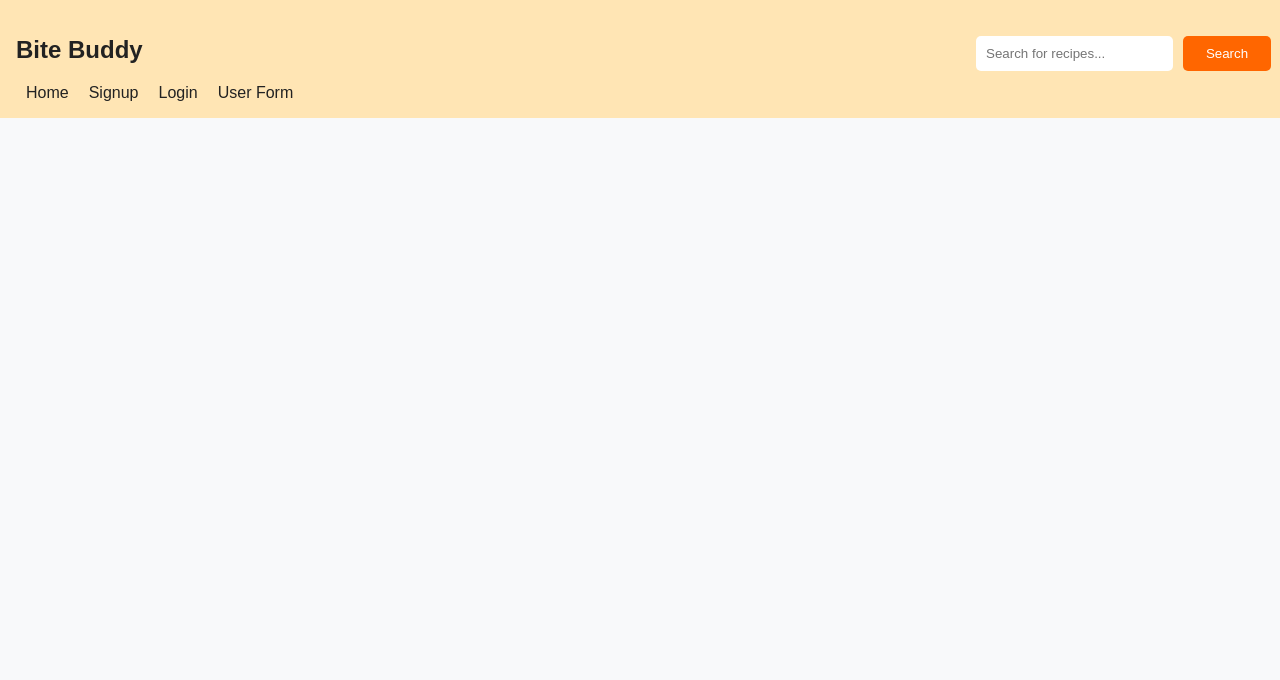
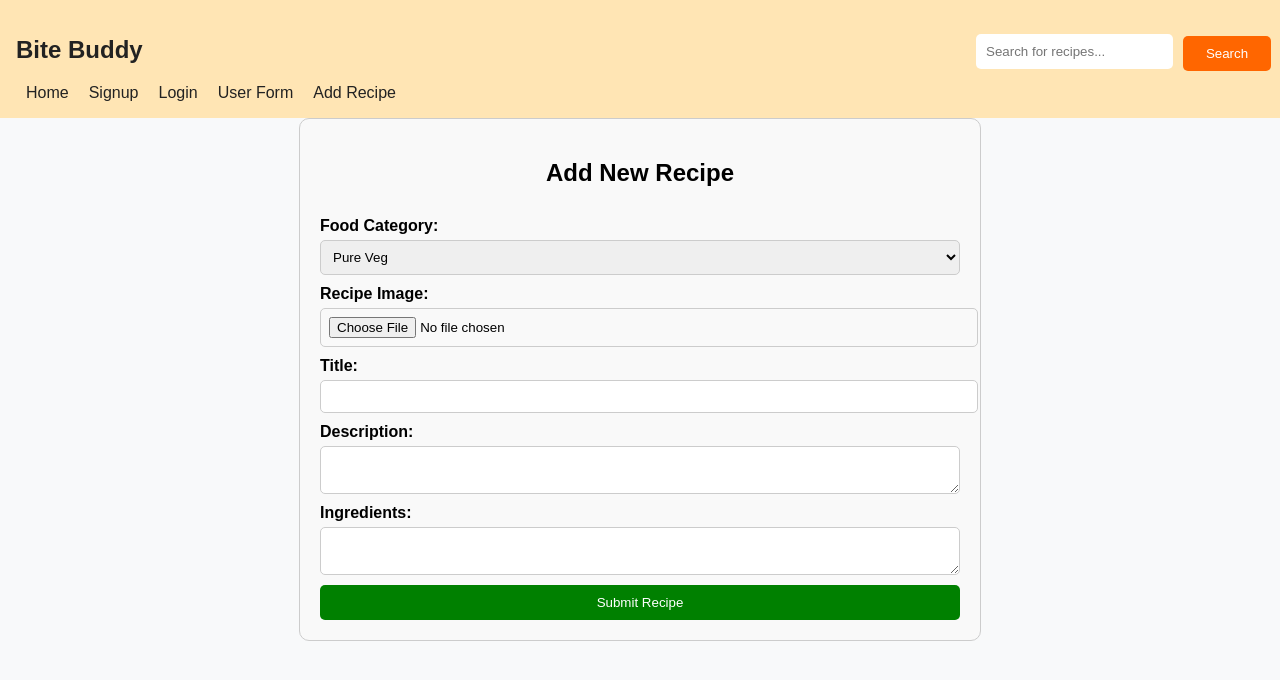
Before and after one commit to Vats1727/recipe-app, a React (Vite) app in the folder frontend/recipe-app/: page /add-recipe in a window 1280 px wide. Shown: the top 680 px of the page. Built offline with nearby package versions, Linux system fonts and the light colour scheme.

Commit message:
New button for add recipe added in nav bar

```diff
--- a/frontend/recipe-app/src/App.jsx
+++ b/frontend/recipe-app/src/App.jsx
@@ -1,11 +1,11 @@
 import { BrowserRouter as Router, Routes, Route, Link } from "react-router-dom";
-import { useState } from "react";
 import { motion } from "framer-motion";
 
 import "./styles.css";
 import Signup from "./components/Signup";
 import Login from "./components/Login";
 import UserForm from "./components/UserForm";
+import AddRecipe from "./components/AddRecipe"; // Import AddRecipe Page
 
 function App() {
   return (
@@ -20,8 +20,8 @@ function App() {
               <Link to="/signup">Signup</Link>
               <Link to="/login">Login</Link>
               <Link to="/form">User Form</Link>
+              <Link to="/add-recipe" className="btn-add-recipe">Add Recipe</Link> {/* New Button */}
             </div>
-
           </div>
           <div className="search-container">
             <input type="text" placeholder="Search for recipes..." />
@@ -35,6 +35,7 @@ function App() {
           <Route path="/signup" element={<Signup />} />
           <Route path="/login" element={<Login />} />
           <Route path="/form" element={<UserForm />} />
+          <Route path="/add-recipe" element={<AddRecipe />} /> {/* New Route */}
         </Routes>
       </div>
     </Router>
@@ -49,13 +50,11 @@ const LandingPage = () => (
     animate={{ opacity: 1 }}
     transition={{ duration: 1 }}
   >
-    {/* Hero Section */}
     <div className="hero">
       <div className="hero-overlay">
         <div className="hero-content">
           <h1>Welcome to Bite Buddy</h1>
           <p>Discover, share, and enjoy delicious recipes tailored to your taste!</p>
-
           <div className="cta-buttons">
             <Link to="/signup" className="btn-primary">Get Started</Link>
             <Link to="#" className="btn-secondary">Explore Recipes</Link>
@@ -63,27 +62,7 @@ const LandingPage = () => (
         </div>
       </div>
     </div>
-
-    {/* Featured Recipes Section */}
-    <section className="featured-recipes">
-      <h2>Featured Recipes</h2>
-      <div className="recipe-grid">
-        <div className="recipe-card">
-          <img src="/1.jpeg" alt="Pasta" />
-          <h3>Delicious Pasta</h3>
-        </div>
-        <div className="recipe-card">
-          <img src="/2.jpeg" alt="Salad" />
-          <h3>Healthy Salad</h3>
-        </div>
-        <div className="recipe-card">
-          <img src="/3.jpeg" alt="Dessert" />
-          <h3>Sweet Dessert</h3>
-        </div>
-      </div>
-    </section>
   </motion.div>
 );
 
-// export default LandingPage;
 export default App;
--- /dev/null
+++ b/frontend/recipe-app/src/components/AddRecipe.jsx
@@ -0,0 +1,58 @@
+import { useState } from "react";
+
+const AddRecipe = () => {
+  const [recipe, setRecipe] = useState({
+    category: "Pure Veg",
+    image: "",
+    title: "",
+    description: "",
+    ingredients: "",
+  });
+
+  const handleChange = (e) => {
+    const { name, value } = e.target;
+    setRecipe({ ...recipe, [name]: value });
+  };
+
+  const handleImageUpload = (e) => {
+    const file = e.target.files[0];
+    setRecipe({ ...recipe, image: file });
+  };
+
+  const handleSubmit = (e) => {
+    e.preventDefault();
+    console.log("Recipe Submitted:", recipe);
+    alert("Recipe submitted successfully!");
+  };
+
+  return (
+    <div className="add-recipe-container">
+      <h2>Add New Recipe</h2>
+      <form onSubmit={handleSubmit}>
+        <label>Food Category:</label>
+        <select name="category" value={recipe.category} onChange={handleChange}>
+          <option>Pure Veg</option>
+          <option>Non-Veg</option>
+          <option>Vegan</option>
+          <option>All</option>
+        </select>
+
+        <label>Recipe Image:</label>
+        <input type="file" accept="image/*" onChange={handleImageUpload} />
+
+        <label>Title:</label>
+        <input type="text" name="title" value={recipe.title} onChange={handleChange} required />
+
+        <label>Description:</label>
+        <textarea name="description" value={recipe.description} onChange={handleChange} required />
+
+        <label>Ingredients:</label>
+        <textarea name="ingredients" value={recipe.ingredients} onChange={handleChange} required />
+
+        <button type="submit">Submit Recipe</button>
+      </form>
+    </div>
+  );
+};
+
+export default AddRecipe;
--- a/frontend/recipe-app/src/styles.css
+++ b/frontend/recipe-app/src/styles.css
@@ -359,3 +359,44 @@ body {
   color: green;
   font-weight: bold;
 }
+
+/* Add Recipe Form Styling */
+.add-recipe-container {
+  width: 50%;
+  margin: auto;
+  padding: 20px;
+  border: 1px solid #ccc;
+  border-radius: 10px;
+  background: #f9f9f9;
+}
+
+.add-recipe-container h2 {
+  text-align: center;
+}
+
+form {
+  display: flex;
+  flex-direction: column;
+}
+
+label {
+  margin-top: 10px;
+  font-weight: bold;
+}
+
+input, select, textarea {
+  padding: 8px;
+  margin-top: 5px;
+  border: 1px solid #ccc;
+  border-radius: 5px;
+}
+
+button {
+  background: green;
+  color: white;
+  border: none;
+  padding: 10px;
+  border-radius: 5px;
+  cursor: pointer;
+  margin-top: 10px;
+}
```
Lines whose indentation alone changed are shown as unchanged.
